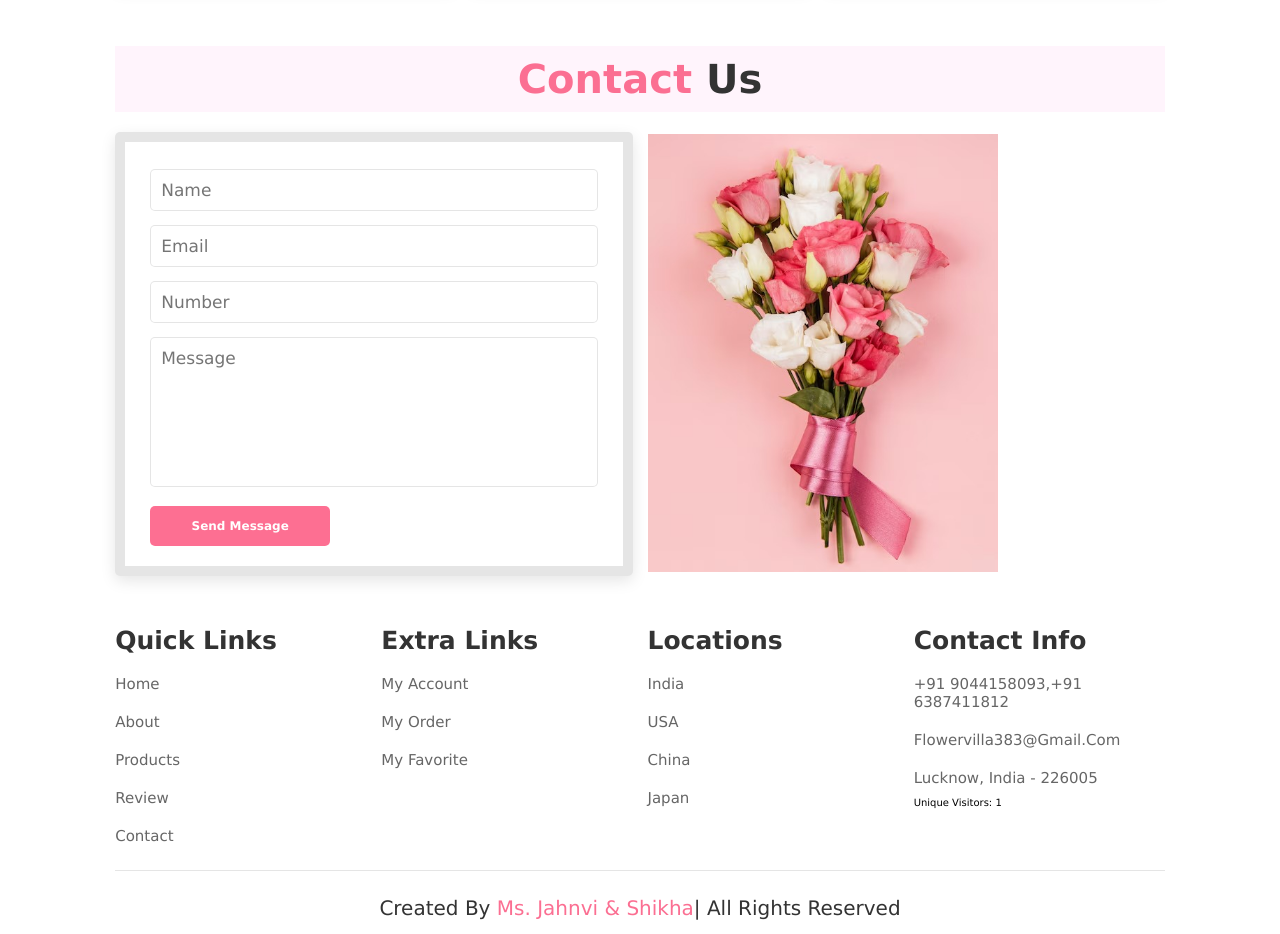
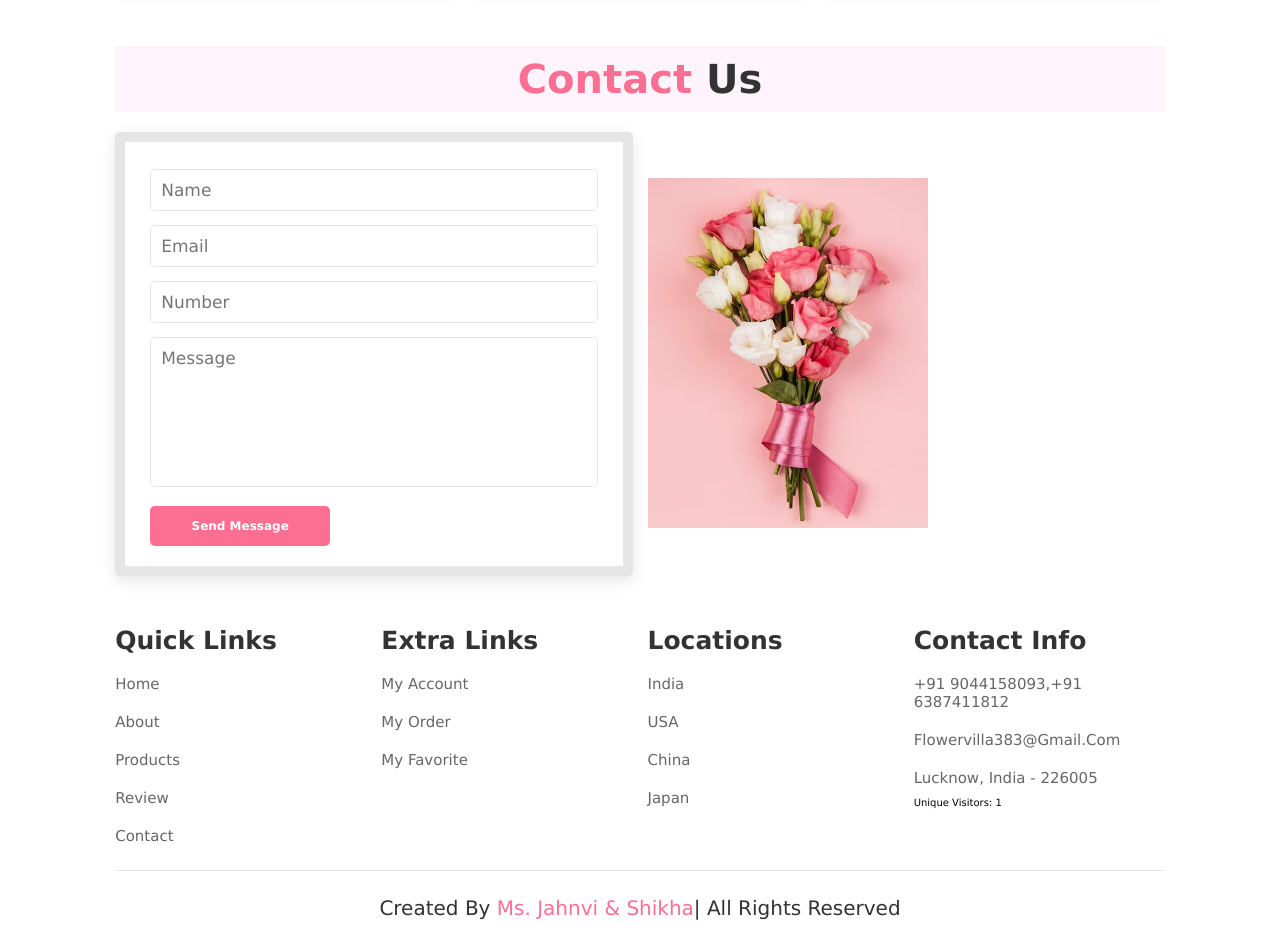
Before and after one commit to Jahnvi9044/FlowerStore, a plain HTML site: page index.html in a window 1280 px wide. Shown: the part 5400-6334 px from the top of the page. Drawn offline with Linux system fonts and the light colour scheme.

Commit message:
9th commit by jc

```diff
--- a/index.html
+++ b/index.html
@@ -3,7 +3,7 @@
 
 <head>
   <meta charset="UTF-8">
-  <meta name="viewport" content="width=device-width, initial-scale=3.png.0">
+  <meta name="viewport" content="width=device-width, initial-scale=1.0 ">
   <title>Flower Villa </title>
   <link rel="stylesheet" href="Style.css">
   <link rel="icon" type="image/png" href="favicon-32x32.png">
@@ -590,7 +590,7 @@
         <input type="submit" value="Send Message" class="btn">
       </form>
       <div class="image">
-        <img src="Flower/contact.jpg" style="width:350px" alt="Contact">
+        <img src="Flower/contact.jpg" style="width:280px" alt="Contact">
       </div>
     </div>
   </section>
```
